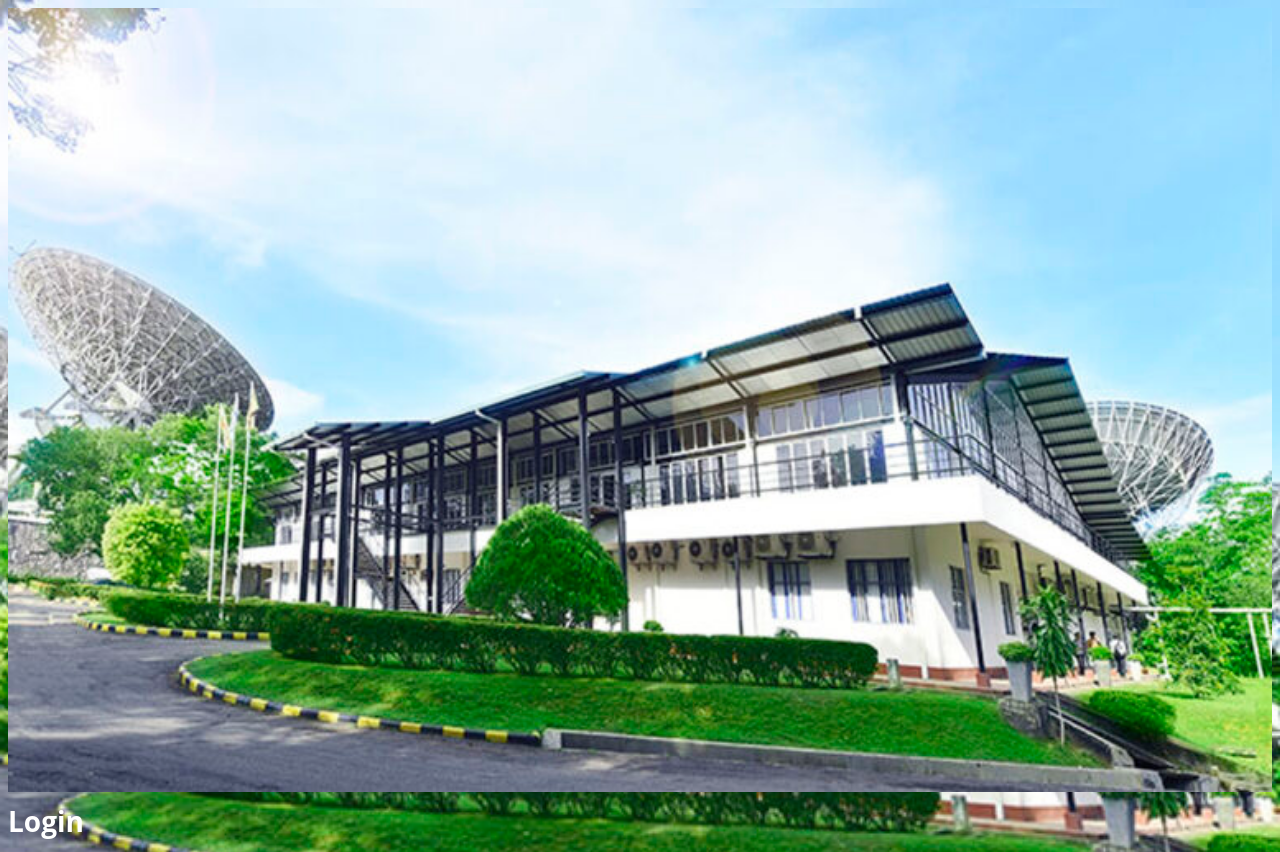
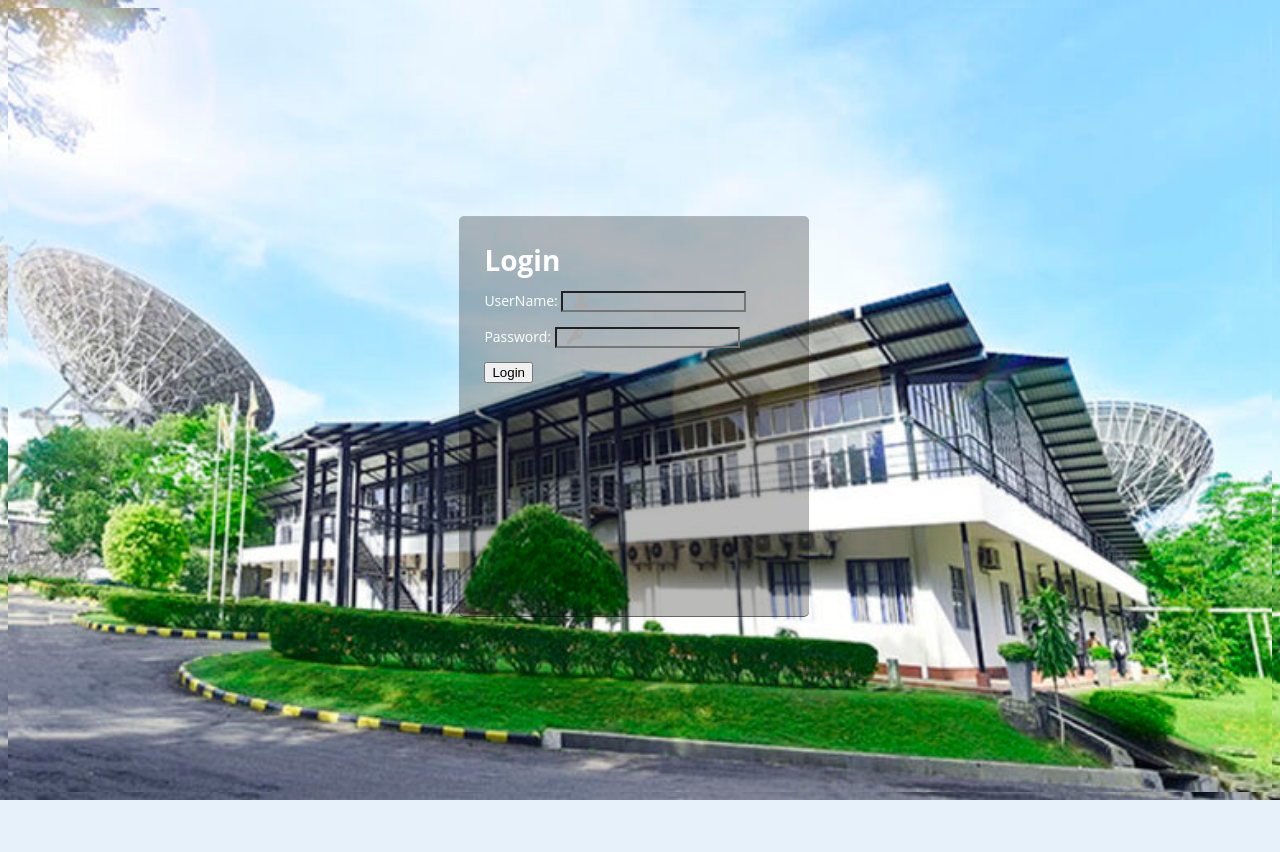
Before and after one commit to sameerahub/Team_Thunderbolt, a PHP site: page / in a window 1280 px wide. Shown: the top 852 px of the page. After the commit the page ends 800 px from the top, so only its background shows below. Run offline with PHP 8.4, Linux system fonts and the light colour scheme.

Commit message:
difine a class to form

```diff
--- a/index.php
+++ b/index.php
@@ -11,6 +11,7 @@
      <img src="SLTC.jpg"
      width="100%"
      height="100%" />
+    <div class="form-wrapper">
     <div id = "frm">
         <h1>Login</h1>
         <form name="f1" action = "authentication.php" onsubmit = "return validation()" method = "POST">
@@ -50,6 +51,6 @@
                 }
             }
         </script>
-
+</div>
 </body>
 </html>
```
